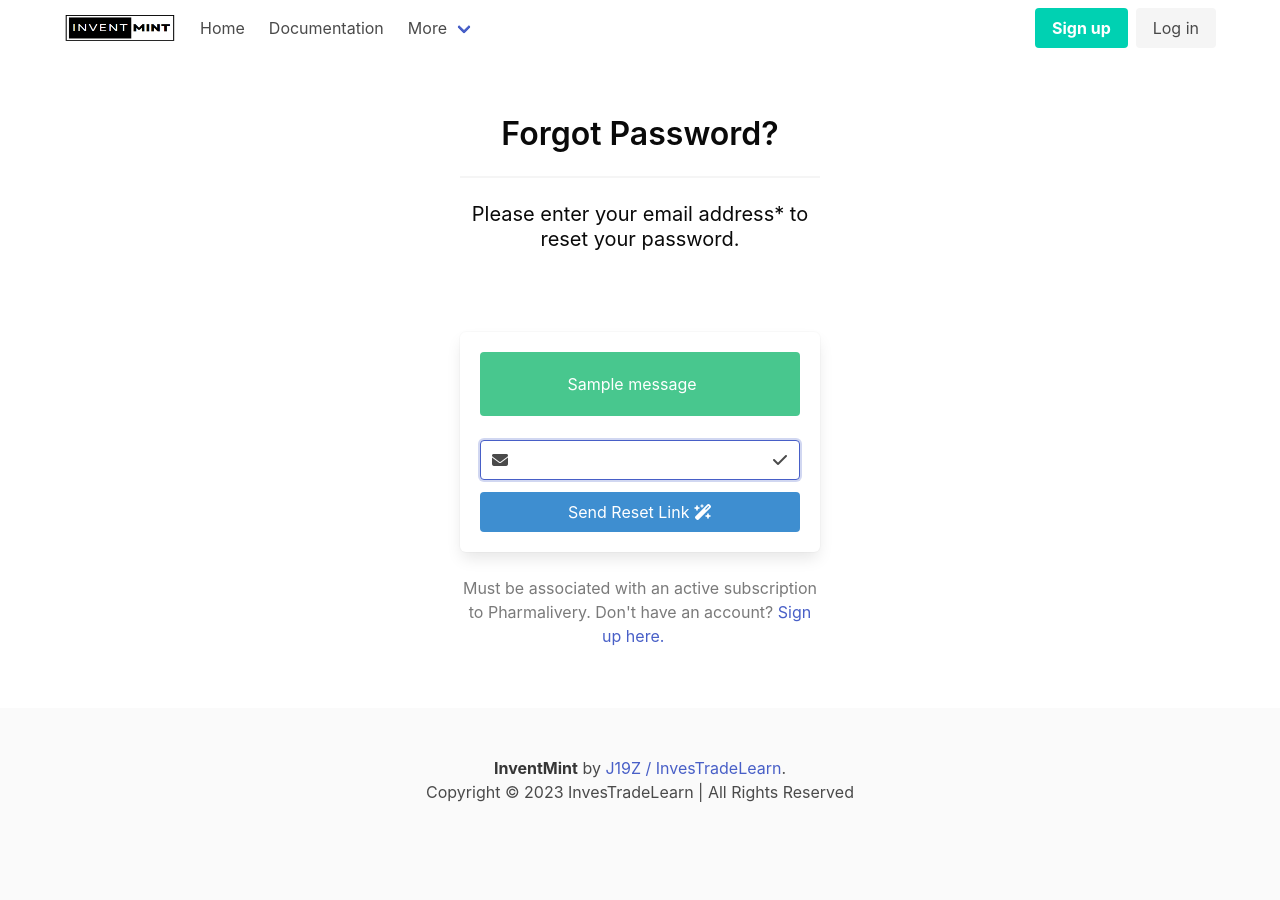
After one commit to j19z/pharmalivery, a Python web app: template backend/app/templates/user/forgot_password.html in a window 1280 px wide. The commit adds this page. Run offline with Jinja, Linux system fonts and the light colour scheme; the template is opened without the code that fills it, so the values that code supplies are empty; one stand-in notice (Sample message) is shown; some libraries are stand-ins or nearby versions.

Commit message:
Added the Forgot Password functionality + utils.py
Added all the functionalty to retreive passwords, email functionality,
created the utils.py file to hold onto functions like save/delete
images, generate random password and send emails.

```diff
--- a/backend/app/mod_user/forms.py
+++ b/backend/app/mod_user/forms.py
@@ -32,3 +32,7 @@ class ProfileUserForm(FlaskForm):
     password_confirmation = PasswordField(validators=[Optional(), Length(min=4, max=20)], render_kw={'placeholder':'Confirm Password'})
     image_filename = FileField(label='Image', validators=[FileAllowed(['jpg','png','jpeg'])])
     submit = SubmitField('Update')
+
+class ForgotPasswordForm(FlaskForm):
+    email = StringField(validators=[InputRequired(), Length(min=4, max=20)], render_kw={'placeholder':'Email'})
+    submit = SubmitField('Send Reset Link')
--- /dev/null
+++ b/backend/app/templates/user/forgot_password.html
@@ -0,0 +1,50 @@
+{% extends "base.html" %}
+
+{% block title %}Forgot Password | {% endblock %}
+
+{% block content %}
+    <section class="hero">
+        <div class="hero-body">
+            <div class="container has-text-centered">
+                <div class="column is-4 is-offset-4">
+                    <h3 class="title has-text-black">Forgot Password?</h3>
+                    <hr class="login-hr">
+                    <p class="subtitle has-text-black">Please enter your email address* to reset your password.</p>
+                    <div class="box">
+                        {% with messages = get_flashed_messages(with_categories=true) %}
+                        {% if messages %}
+                            {% for category, message in messages %}
+                                <div class="notification is-{{ category }}">
+                                    {{ message }}
+                                </div>
+                            {% endfor %}
+                        {% endif %}
+                        {% endwith %}
+                        <form method="POST" action="">
+                            {{ form.csrf_token }}
+                            {{ form.hidden_tag() }}
+                            <div class="field">
+                                <div class="control">
+                                    <p class="control has-icons-left has-icons-right">
+                                        <input class="input is-normal" name="{{ form.email.name }}" type="email" placeholder="{{ form.email.render_kw.placeholder }}" autofocus="">
+                                        <span class="icon is-small is-left">
+                                            <i class="fas fa-envelope"></i>
+                                        </span>
+                                        <span class="icon is-small is-right">
+                                            <i class="fas fa-check"></i>
+                                        </span>
+                                    </p>
+                                </div>
+                            </div>
+                            <button class="button is-block is-info is-normal is-fullwidth" name="{{ form.submit.name }}" >Send Reset Link  <i class="fa-solid fa-wand-magic-sparkles"></i></button>
+                        </form>
+                    </div>
+                    <p class="has-text-grey">Must be associated with an active subscription to Pharmalivery.
+                        Don't have an account?
+                        <a href="{{url_for('auth.signup')}}">Sign up here.</a> &nbsp;&nbsp;
+                    </p>
+                </div>
+            </div>
+        </div>
+    </section>
+{% endblock %}
--- a/backend/app/templates/user/login.html
+++ b/backend/app/templates/user/login.html
@@ -56,7 +56,7 @@
                     </div>
                     <p class="has-text-grey">
                         <a href="{{url_for('auth.signup')}}">Sign Up</a> &nbsp;·&nbsp;
-                        <a href="../">Forgot Password</a> &nbsp;·&nbsp;
+                        <a href="{{url_for('auth.forgot_password')}}">Forgot Password</a> &nbsp;·&nbsp;
                         <a href="../">Need Help?</a>
                     </p>
                 </div>
```
Also changed, not shown: backend/app/__init__.py (+4 -13 lines), backend/app/mod_user/views.py (+32 -18 lines), backend/app/utils.py (added, +46 -0 lines), backend/config.py (+8 -0 lines).
